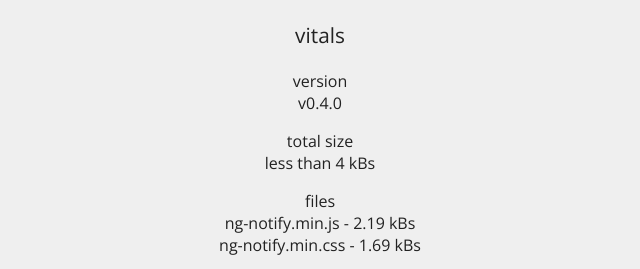
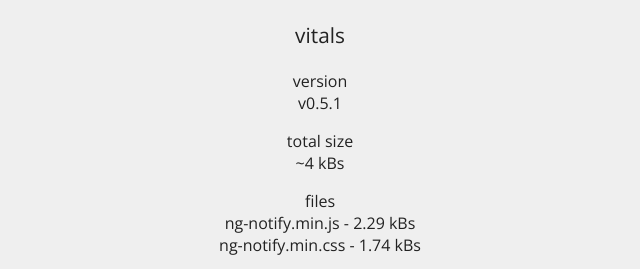
Before and after one commit to matowens/ng-notify, a website: page demo/index.html in a window 1280 px wide. Shown: the part 340-609 px from the top of the page, 320-960 px from the left. Drawn offline with nearby package versions, Linux system fonts and the light colour scheme; a web font is replaced by a local one.

Commit message:
Vitals update.

```diff
--- a/demo/index.html
+++ b/demo/index.html
@@ -27,13 +27,13 @@
     <div class="main">
         <h3>vitals</h3>
         <ul>
-            <li>version<br>v0.4.0</li>
+            <li>version<br>v0.5.1</li>
         </ul>
         <ul>
-            <li>total size<br> less than 4 kBs</li>
+            <li>total size<br> ~4 kBs</li>
         </ul>
         <ul>
-            <li>files<br>ng-notify.min.js - 2.19 kBs<br>ng-notify.min.css - 1.69 kBs</li>
+            <li>files<br>ng-notify.min.js - 2.29 kBs<br>ng-notify.min.css - 1.74 kBs</li>
         </ul>
         <ul>
             <li>support<br>ie8+ and latest chrome, firefox & safari</li>
```
